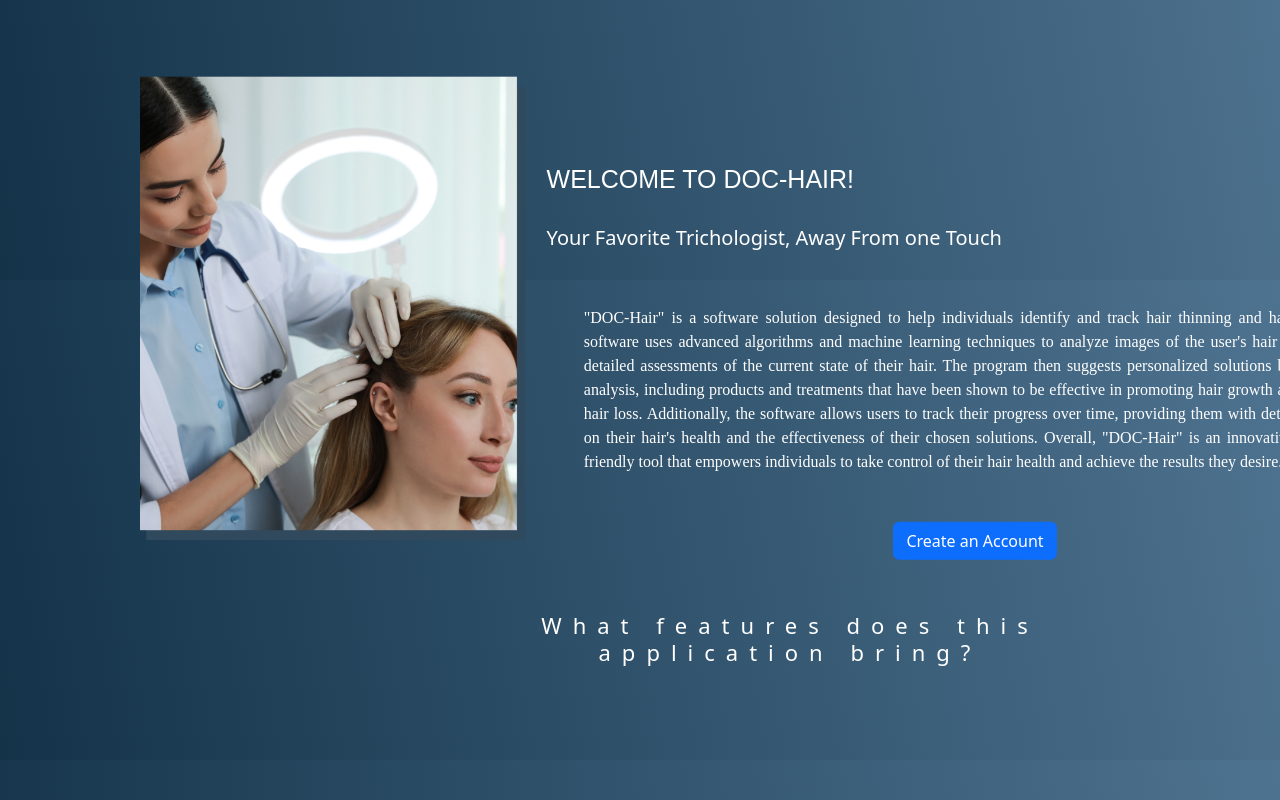
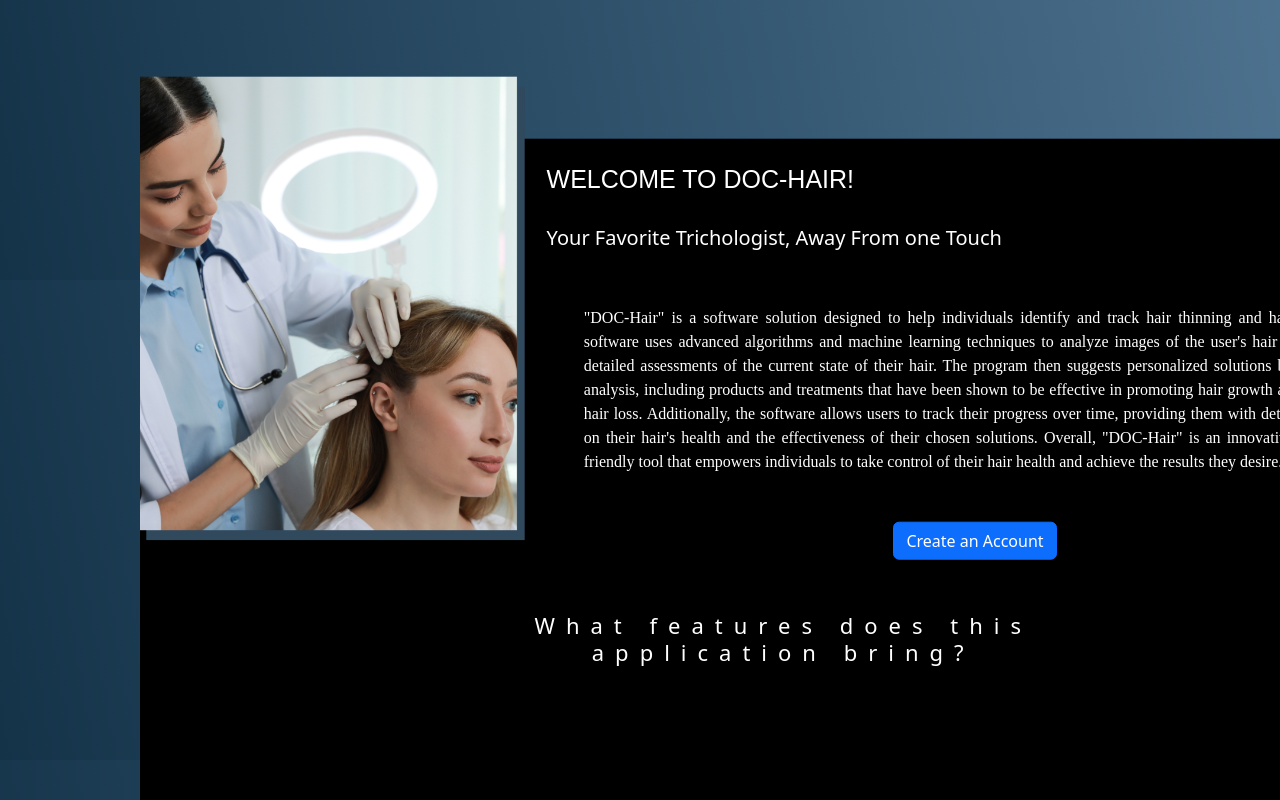
Before and after one commit to zaidlameer/SDGPCC, a React (Create React App) app in the folder frontend/: page / in a window 1280 px wide. Shown: the part 680-1480 px from the top of the page. Built offline with nearby package versions, Linux system fonts and the light colour scheme.

Commit message:
create footer and second section black background

```diff
--- a/frontend/src/App.js
+++ b/frontend/src/App.js
@@ -2,11 +2,9 @@ import 'bootstrap/dist/css/bootstrap.min.css';
 import './App.css';
 
 /*import ExpenseItem from "./components/ExpenseItem";*/
-
 import NavigationBar from "./components/NavigationBar";
-import homePage from "./pages/HomePage";
 import HomePage from "./pages/HomePage";
-
+import Footer from "./components/Footer";
 
 
 function App() {
@@ -14,6 +12,7 @@ function App() {
         <div className="App">
             <NavigationBar></NavigationBar>
             <HomePage></HomePage>
+            <Footer></Footer>
         </div>
     );
 }
--- a/frontend/src/pages/HomePage.js
+++ b/frontend/src/pages/HomePage.js
@@ -20,22 +20,27 @@ function homePage() {
             <img src="/assets/images/home/beckam_home.png" className={"landing-img"} alt="home page img"/>
             <div className={"second-sect"}>
                 <Container>
+                    <div className="black-bg"></div>
                     <h4>WELCOME TO DOC-HAIR!</h4>
                     <h5>Your Favorite Trichologist, Away From one Touch</h5>
                     <img src="/assets/images/home/sec-pg.png" className={"secpg-img"} alt="doctor-checking-hair"/>
-                    <p className={"secPgDesc"}> "DOC-Hair" is a software solution designed to help individuals identify
+                    <p className={"secPgDesc"}> "DOC-Hair" is a software solution designed to help individuals
+                        identify
                         and track hair thinning and hair loss. The software uses advanced algorithms and machine
-                        learning techniques to analyze images of the user's hair and provide detailed assessments of the
+                        learning techniques to analyze images of the user's hair and provide detailed assessments of
+                        the
                         current state of their hair. The program then suggests personalized solutions based on the
-                        analysis, including products and treatments that have been shown to be effective in promoting
+                        analysis, including products and treatments that have been shown to be effective in
+                        promoting
                         hair growth and reducing hair loss.
-                        Additionally, the software allows users to track their progress over time, providing them with
+                        Additionally, the software allows users to track their progress over time, providing them
+                        with
                         detailed reports on their hair's health and the effectiveness of their chosen solutions.
-                        Overall, "DOC-Hair" is an innovative and user-friendly tool that empowers individuals to take
+                        Overall, "DOC-Hair" is an innovative and user-friendly tool that empowers individuals to
+                        take
                         control of their hair health and achieve the results they desire.</p>
                     <Button className={"create-acc-home"}>Create an Account</Button>
                     <h2>What features does this application bring?</h2>
-
                 </Container>
             </div>
             <Container>
--- a/frontend/src/pages/home.css
+++ b/frontend/src/pages/home.css
@@ -75,6 +75,15 @@ h6 {
     display: flex;
 }
 
+.black-bg {
+    background-color: #000000;
+    top: -20px;
+    width: 1250px;
+    left: -665px;
+    height: 750px;
+    position: absolute;
+}
+
 .second-sect h4, h5 {
     text-align: left;
     position: relative;
@@ -107,7 +116,7 @@ h6 {
     padding-top: 2em;
     font-size: 22px;
     padding-bottom: 2em;
-    transform: translate(-54%, 8px);
+    transform: translate(-55%, 8px);
     letter-spacing: 0.5em;
 }
 
```
